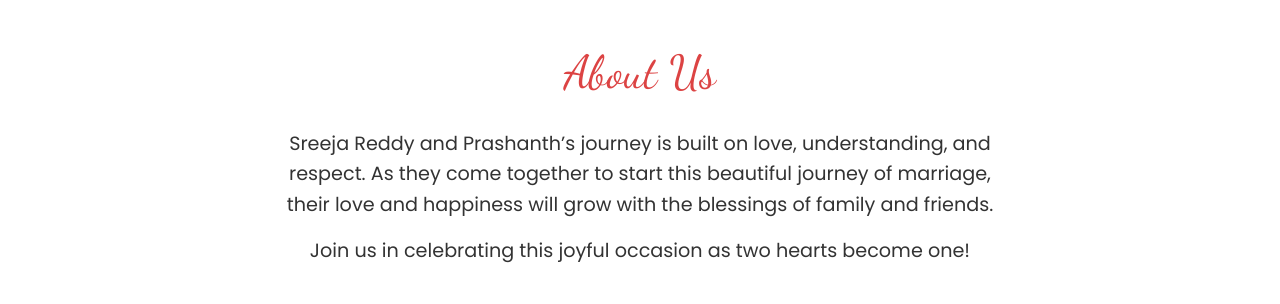
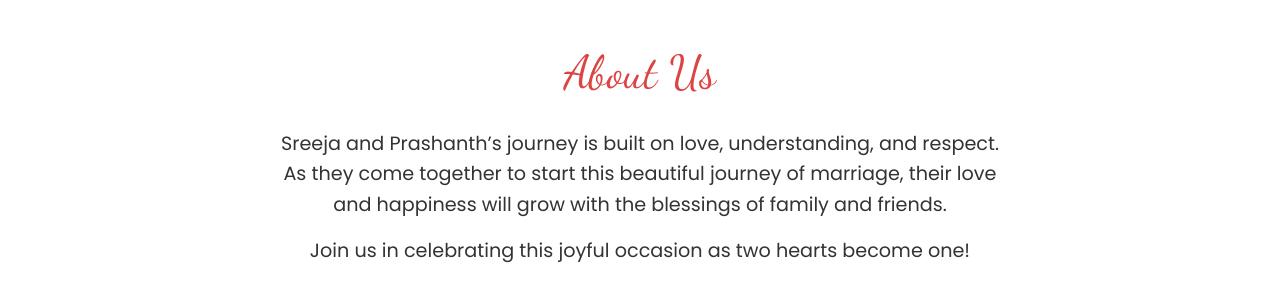
Before and after one commit to srinuwork/Sreeja_weds_Prashanthreddy, a plain HTML site: page index.html in a window 1280 px wide. Shown: the part 1000-1304 px from the top of the page. Drawn offline with nearby package versions, Linux system fonts and the light colour scheme.

Commit message:
removed line in about section

```diff
--- a/index.html
+++ b/index.html
@@ -82,7 +82,7 @@
       <div class="row">
         <div class="text-center col-sm-8 col-sm-offset-2">
           <h2>About Us</h2>
-          <p>Sreeja Reddy and Prashanth’s journey is built on love, understanding, and respect. As they come together to start this beautiful journey of marriage, their love and happiness will grow with the blessings of family and friends.</p>
+          <p>Sreeja and Prashanth’s journey is built on love, understanding, and respect. As they come together to start this beautiful journey of marriage, their love and happiness will grow with the blessings of family and friends.</p>
           <p>Join us in celebrating this joyful occasion as two hearts become one!</p>
         </div>
       </div>
```
